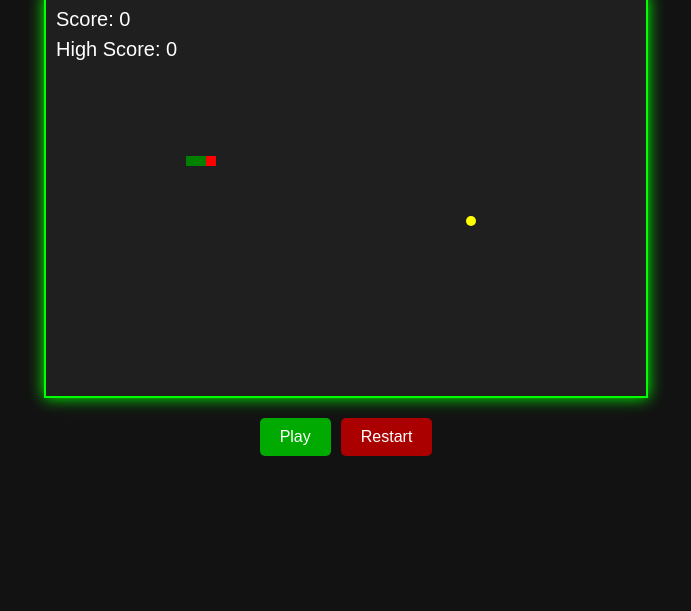
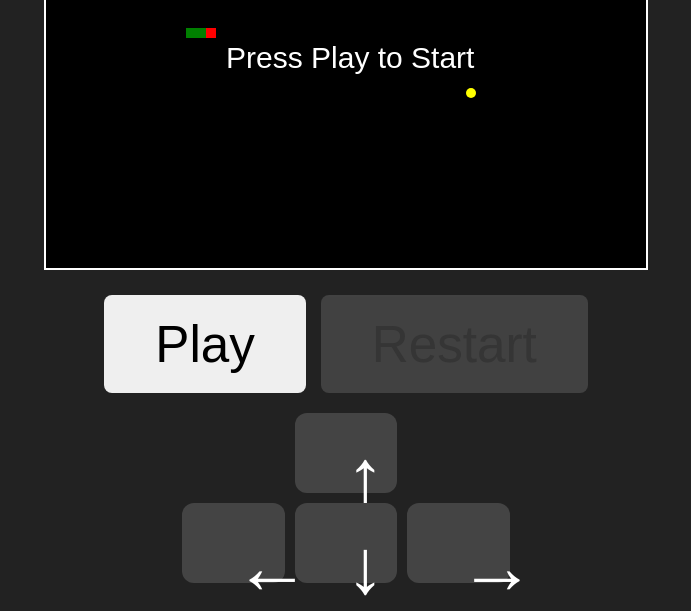
Before and after one commit to Jarxd6/snake-game, a plain HTML site: page index.html in a window 1280 px wide. Shown: the part 212-823 px from the top of the page, without its empty margins (294-985 px from the left). Before the commit the page ends 800 px from the top, so only its background shows below. Drawn offline with Linux system fonts and the light colour scheme.

Commit message:
update design

```diff
--- a/index.html
+++ b/index.html
@@ -4,7 +4,7 @@
 <meta charset="UTF-8" />
 <meta name="viewport" content="width=device-width, initial-scale=1.0"/>
 <title>Snake Game</title>
-    <link rel="stylesheet" href="style.css">
+<link rel="stylesheet" href="style.css" />
 </head>
 <body>
 <h1>Snake Game</h1>
@@ -15,6 +15,18 @@
   <button id="restartButton" disabled>Restart</button>
 </div>
 
+<!-- Arrow controls for mobile -->
+<div class="arrow-controls">
+  <div class="arrow-row">
+    <button id="upArrow" class="arrow-btn">↑</button>
+  </div>
+  <div class="arrow-row">
+    <button id="leftArrow" class="arrow-btn">←</button>
+    <button id="downArrow" class="arrow-btn">↓</button>
+    <button id="rightArrow" class="arrow-btn">→</button>
+  </div>
+</div>
+
 <script src="script.js"></script>
 </body>
 </html>
--- a/script.js
+++ b/script.js
@@ -15,6 +15,12 @@ let gameStarted = false;
 const playButton = document.getElementById('playButton');
 const restartButton = document.getElementById('restartButton');
 
+// Arrow buttons for mobile controls
+const upArrow = document.getElementById('upArrow');
+const downArrow = document.getElementById('downArrow');
+const leftArrow = document.getElementById('leftArrow');
+const rightArrow = document.getElementById('rightArrow');
+
 // Load high score from localStorage
 function loadHighScore() {
     const savedHighScore = localStorage.getItem('snakeHighScore');
@@ -28,7 +34,10 @@ function saveHighScore() {
 
 function startGame() {
     snake = [{ x: 160, y: 160 }, { x: 150, y: 160 }, { x: 140, y: 160 }];
-    food = { x: 420, y: 220 };
+    food = {
+        x: Math.floor(Math.random() * (canvas.width / gridSize)) * gridSize,
+        y: Math.floor(Math.random() * (canvas.height / gridSize)) * gridSize
+    };
     direction = { x: gridSize, y: 0 };
     score = 0;
     isGameOver = false;
@@ -52,7 +61,6 @@ function endGame() {
         saveHighScore();
     }
 
-    // Enable restart button
     restartButton.disabled = false;
 
     drawGame();
@@ -61,13 +69,20 @@ function endGame() {
 function changeDirection(event) {
     if (isGameOver) return;
 
-    if (event.key === 'ArrowUp' && direction.y === 0) {
+    let key;
+    if (typeof event === 'string') {
+        key = event;  // For arrow button presses
+    } else {
+        key = event.key;
+    }
+
+    if (key === 'ArrowUp' && direction.y === 0) {
         direction = { x: 0, y: -gridSize };
-    } else if (event.key === 'ArrowDown' && direction.y === 0) {
+    } else if (key === 'ArrowDown' && direction.y === 0) {
         direction = { x: 0, y: gridSize };
-    } else if (event.key === 'ArrowLeft' && direction.x === 0) {
+    } else if (key === 'ArrowLeft' && direction.x === 0) {
         direction = { x: -gridSize, y: 0 };
-    } else if (event.key === 'ArrowRight' && direction.x === 0) {
+    } else if (key === 'ArrowRight' && direction.x === 0) {
         direction = { x: gridSize, y: 0 };
     }
 }
@@ -91,13 +106,20 @@ function eatFood() {
     const head = snake[0];
     if (head.x === food.x && head.y === food.y) {
         score += 10;
-        snake.push({}); // Add new segment
+        // Add new segment by duplicating last segment (will be repositioned next frame)
+        const lastSegment = snake[snake.length - 1];
+        snake.push({ x: lastSegment.x, y: lastSegment.y });
 
-        // Generate new food location
-        food = {
-            x: Math.floor(Math.random() * (canvas.width / gridSize)) * gridSize,
-            y: Math.floor(Math.random() * (canvas.height / gridSize)) * gridSize
-        };
+        // Generate new food location that doesn't overlap with snake
+        let newFoodPosition;
+        do {
+            newFoodPosition = {
+                x: Math.floor(Math.random() * (canvas.width / gridSize)) * gridSize,
+                y: Math.floor(Math.random() * (canvas.height / gridSize)) * gridSize
+            };
+        } while (snake.some(segment => segment.x === newFoodPosition.x && segment.y === newFoodPosition.y));
+
+        food = newFoodPosition;
     }
 }
 
@@ -122,25 +144,25 @@ function gameLoop() {
 function drawGame() {
     ctx.clearRect(0, 0, canvas.width, canvas.height);
 
-    // Draw the snake
+    // Draw snake
     snake.forEach((segment, index) => {
         ctx.fillStyle = (index === 0) ? 'red' : 'green';
         ctx.fillRect(segment.x, segment.y, gridSize, gridSize);
     });
 
-    // Draw the food
+    // Draw food
     ctx.fillStyle = 'yellow';
     ctx.beginPath();
     ctx.arc(food.x + gridSize / 2, food.y + gridSize / 2, gridSize / 2, 0, Math.PI * 2);
     ctx.fill();
 
-    // Draw score and high score
+    // Draw scores
     ctx.fillStyle = 'white';
     ctx.font = '20px Arial';
     ctx.fillText('Score: ' + score, 10, 30);
     ctx.fillText('High Score: ' + highScore, 10, 60);
 
-    // Game Over message
+    // Game over message
     if (isGameOver) {
         ctx.fillStyle = 'white';
         ctx.font = '30px Arial';
@@ -151,22 +173,23 @@ function drawGame() {
     } else if (!gameStarted) {
         ctx.fillStyle = 'white';
         ctx.font = '30px Arial';
-        ctx.fillText(canvas.width / 2 - 120, canvas.height / 2);
+        ctx.fillText('Press Play to Start', canvas.width / 2 - 120, canvas.height / 2);
     }
 }
 
-// Event listener for keyboard input
+// Keyboard event listener
 window.addEventListener('keydown', changeDirection);
 
-// Button event listeners
-playButton.addEventListener('click', () => {
-    startGame();
-});
+// Arrow button event listeners (mobile controls)
+upArrow.addEventListener('click', () => changeDirection('ArrowUp'));
+downArrow.addEventListener('click', () => changeDirection('ArrowDown'));
+leftArrow.addEventListener('click', () => changeDirection('ArrowLeft'));
+rightArrow.addEventListener('click', () => changeDirection('ArrowRight'));
 
-restartButton.addEventListener('click', () => {
-    startGame();
-});
+// Play and restart buttons
+playButton.addEventListener('click', () => startGame());
+restartButton.addEventListener('click', () => startGame());
 
-// Initialize the game
+// Initialize
 loadHighScore();
 drawGame();
--- a/style.css
+++ b/style.css
@@ -1,61 +1,93 @@
 body {
-    background-color: #121212;
-    color: #ffffff;
-    display: flex;
-    flex-direction: column;
-    align-items: center;
-    justify-content: center;
-    height: 100vh;
+    background: #222;
+    color: white;
+    font-family: Arial, sans-serif;
+    text-align: center;
     margin: 0;
-    font-family: 'Segoe UI', Tahoma, Geneva, Verdana, sans-serif;
-}
-
-canvas {
-    background-color: #1f1f1f;
-    border: 2px solid #00ff00;
-    box-shadow: 0 0 15px #00ff00;
-    margin-bottom: 20px;
+    padding: 0;
+    overflow-x: hidden;
   }
 
   h1 {
-    color: #00ff00;
-    margin-bottom: 10px;
-    text-shadow: 0 0 5px #00ff00;
+    margin-top: 20px;
   }
 
+  /* Buat canvas responsif dengan max width dan tinggi proporsional */
+  canvas {
+    background: black;
+    display: block;
+    margin: 20px auto;
+    border: 2px solid white;
+    width: 90vw;       /* Lebar 90% viewport width */
+    max-width: 600px;  /* Maksimal 600px */
+    height: calc(90vw * 2 / 3); /* tinggi proporsional 2:3 sesuai aspect 600x400 */
+    max-height: 400px; /* Maksimal 400px */
+  }
+
+  /* Container tombol */
   .button-container {
-    display: flex;
-    gap: 10px;
+    margin-bottom: 10px;
   }
 
   button {
-    padding: 10px 20px;
-    font-size: 16px;
+    font-size: 4vw;       /* font size responsif */
+    max-font-size: 18px;  /* Batasi maksimal font size */
+    padding: 1.5vw 4vw;
+    margin: 5px;
+    border-radius: 8px;
     border: none;
-    border-radius: 5px;
     cursor: pointer;
-    transition: background-color 0.3s;
-}
-
-#playButton {
-    background-color: #00aa00;
-    color: white;
-}
-
-#playButton:hover {
-    background-color: #00cc00;
-}
-
-#restartButton {
-    background-color: #aa0000;
-    color: white;
-}
-
-#restartButton:hover {
-    background-color: #cc0000;
+    min-width: 60px;
+    min-height: 40px;
   }
 
   button:disabled {
-    background-color: #555;
+    opacity: 0.5;
     cursor: not-allowed;
   }
+
+  /* Arrow controls */
+  .arrow-controls {
+    margin-top: 10px;
+    user-select: none;
+  }
+
+  /* Tombol panah dibuat responsif */
+  .arrow-btn {
+    font-size: 6vw;
+    width: 15vw;
+    max-width: 80px;
+    height: 15vw;
+    max-height: 80px;
+    margin: 5px;
+    border-radius: 12px;
+    background: #444;
+    color: white;
+    border: none;
+    cursor: pointer;
+    min-width: 40px;
+    min-height: 40px;
+  }
+
+  .arrow-btn:active {
+    background: #666;
+  }
+
+  /* Arrange arrows */
+  .arrow-row {
+    display: flex;
+    justify-content: center;
+  }
+
+  /* Media query untuk layar sangat kecil */
+  @media (max-width: 320px) {
+    button {
+      font-size: 14px;
+      padding: 8px 16px;
+    }
+    .arrow-btn {
+      font-size: 20px;
+      width: 50px;
+      height: 50px;
+    }
+  }
```
Lines whose indentation alone changed are shown as unchanged.
